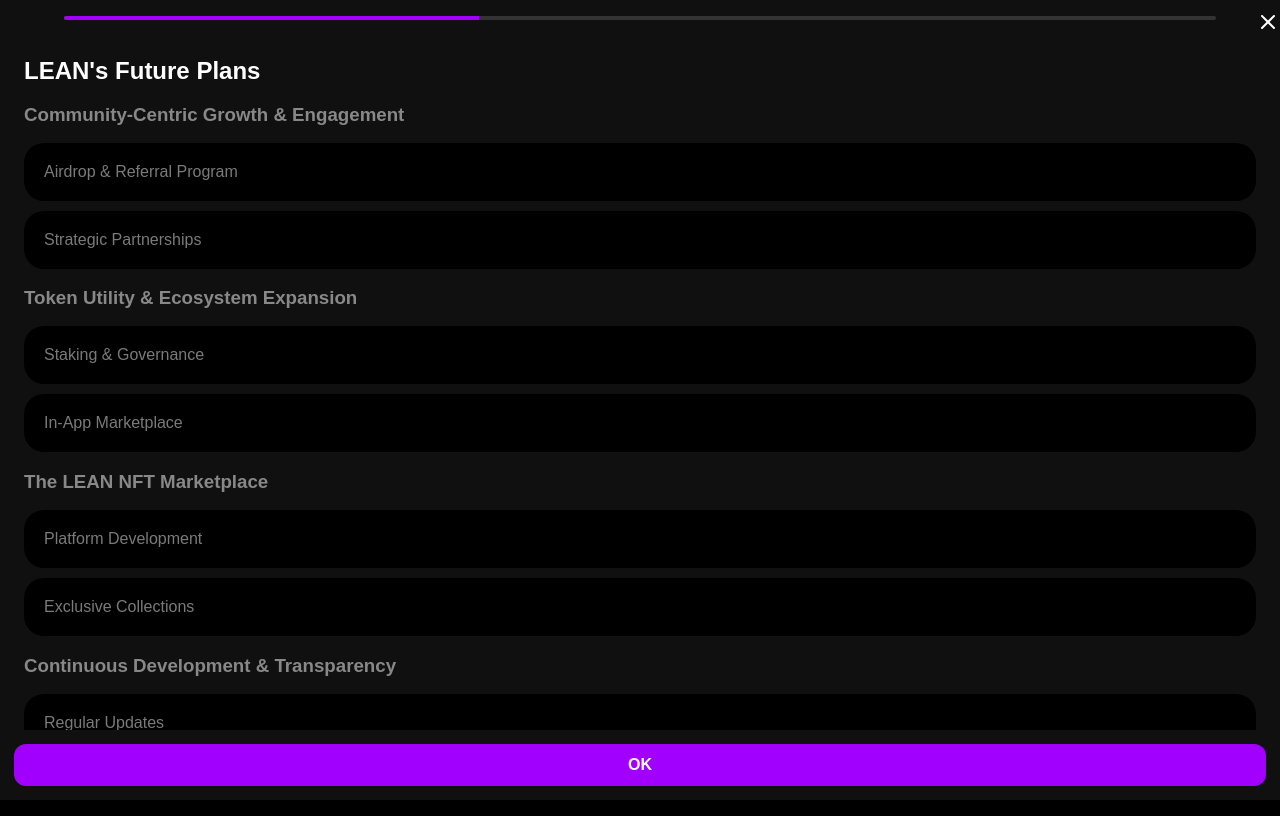
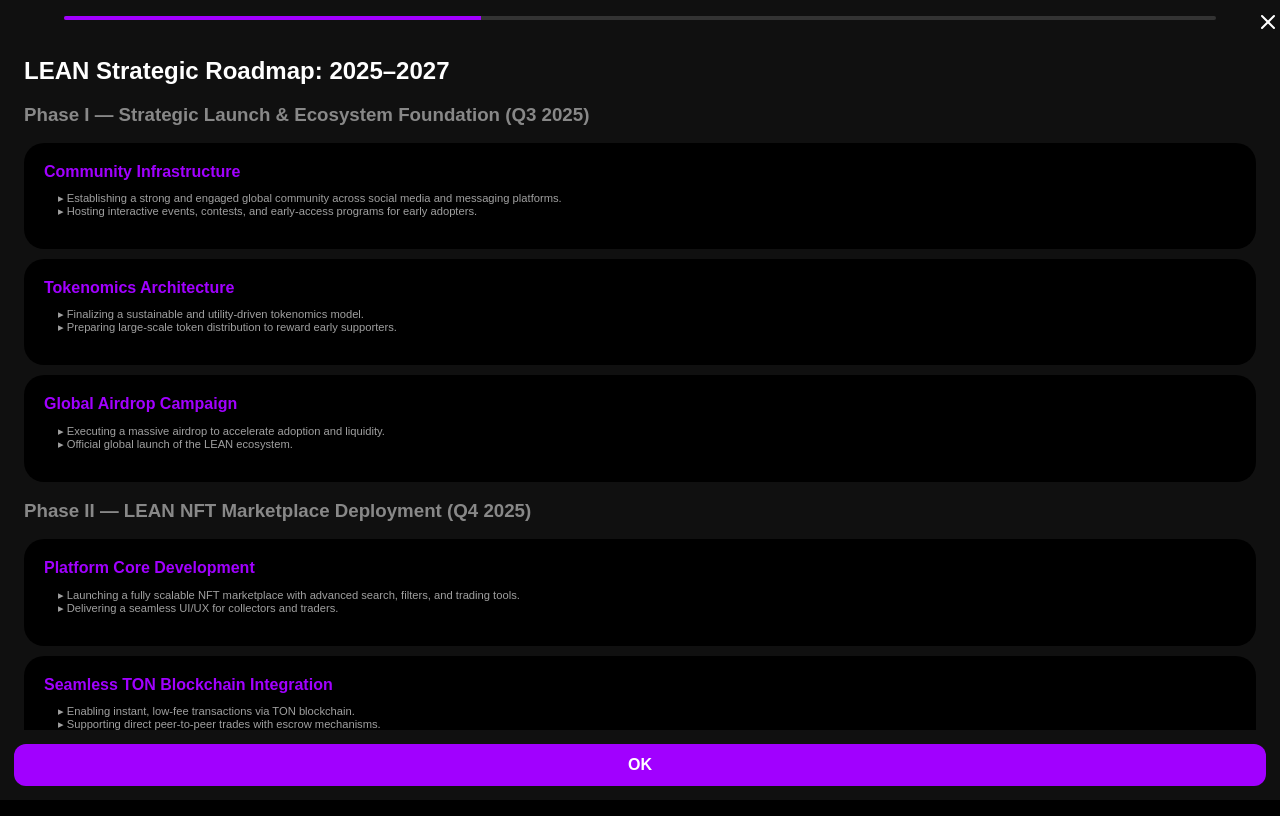
Before and after one commit to raintype13/taskgame, a Next.js app: page / in a window 1280 px wide. Built offline with nearby package versions, Linux system fonts and the light colour scheme.

Commit message:
updated plansmodalwithtimeline.tsx

```diff
--- a/components/PlansModalWithTimeline.tsx
+++ b/components/PlansModalWithTimeline.tsx
@@ -1,30 +1,43 @@
 import React, { useState, useEffect } from 'react';
-
-interface PlanItem {
-  title: string;
-  items: string[];
-}
 
 interface PlansModalProps {
   onClose: () => void;
 }
 
-const plansData: PlanItem[] = [
+const plansData = [
   {
-    title: 'Community-Centric Growth & Engagement',
-    items: ['Airdrop & Referral Program', 'Strategic Partnerships'],
+    title: 'Phase I — Strategic Launch & Ecosystem Foundation (Q3 2025)',
+    items: [
+      { subtitle: 'Community Infrastructure', description: '▸ Establishing a strong and engaged global community across social media and messaging platforms.\n▸ Hosting interactive events, contests, and early-access programs for early adopters.' },
+      { subtitle: 'Tokenomics Architecture', description: '▸ Finalizing a sustainable and utility-driven tokenomics model.\n▸ Preparing large-scale token distribution to reward early supporters.' },
+      { subtitle: 'Global Airdrop Campaign', description: '▸ Executing a massive airdrop to accelerate adoption and liquidity.\n▸ Official global launch of the LEAN ecosystem.' },
+    ],
   },
   {
-    title: 'Token Utility & Ecosystem Expansion',
-    items: ['Staking & Governance', 'In-App Marketplace'],
+    title: 'Phase II — LEAN NFT Marketplace Deployment (Q4 2025)',
+    items: [
+      { subtitle: 'Platform Core Development', description: '▸ Launching a fully scalable NFT marketplace with advanced search, filters, and trading tools.\n▸ Delivering a seamless UI/UX for collectors and traders.' },
+      { subtitle: 'Seamless TON Blockchain Integration', description: '▸ Enabling instant, low-fee transactions via TON blockchain.\n▸ Supporting direct peer-to-peer trades with escrow mechanisms.' },
+      { subtitle: 'Exclusive High-Value Collections', description: '▸ Partnering with top-tier artists, brands, and creators for limited-edition NFT drops.\n▸ Expanding token utility through collaborations with gaming and metaverse projects.' },
+      { subtitle: 'Targeted Global Marketing', description: '▸ Running high-impact marketing campaigns in global crypto hubs.\n▸ Onboarding professional traders and NFT investors.' },
+    ],
   },
   {
-    title: 'The LEAN NFT Marketplace',
-    items: ['Platform Development', 'Exclusive Collections'],
+    title: 'Phase III — Expansion, Utility & Interoperability (Q1–Q2 2026)',
+    items: [
+      { subtitle: 'AI-Powered NFT Experience', description: '▸ Integrating AI tools for personalized NFT recommendations and valuation analytics.\n▸ Introducing dynamic NFT royalties and adaptive metadata.' },
+      { subtitle: 'DeFi Integration', description: '▸ Launching LEAN Staking Pools for passive income generation.\n▸ Enabling NFT-backed lending and borrowing.' },
+      { subtitle: 'Cross-Chain Functionality', description: '▸ Expanding interoperability to Ethereum, Polygon, and BNB Chain.\n▸ Allowing cross-chain NFT transfers and swaps.' },
+      { subtitle: 'Marketplace 2.0', description: '▸ Adding auction systems, fractionalized NFTs, and premium creator accounts.' },
+    ],
   },
   {
-    title: 'Continuous Development & Transparency',
-    items: ['Regular Updates', 'Security & Audits'],
+    title: 'Phase IV — Metaverse & Global Ecosystem Scaling (Q3–Q4 2026 & Beyond)',
+    items: [
+      { subtitle: 'Metaverse Integration', description: '▸ Building immersive experiences where users can showcase, trade, and interact with NFTs in 3D worlds.\n▸ Partnering with leading metaverse platforms to create LEAN virtual districts.' },
+      { subtitle: 'Brand & IP Collaborations', description: '▸ Securing licensing deals with global brands, entertainment studios, and sports franchises.\n▸ Launching co-branded NFT collections tied to real-world events.' },
+      { subtitle: 'Global Presence & Web3 Leadership', description: '▸ Expanding LEAN into new regions with localized support.\n▸ Establishing LEAN as a top-tier NFT & Web3 brand recognized worldwide.' },
+    ],
   },
 ];
 
@@ -32,18 +45,22 @@ const PlansModalWithTimeline: React.FC<PlansModalProps> = ({ onClose }) => {
   const [progress, setProgress] = useState(0);
 
   useEffect(() => {
-    const totalTime = 15000; // 15 секунд
-    const stepTime = totalTime / 100; // время одного шага (150 мс)
-    let current = 0;
+    // Длительность таймера 15 секунд, как в вашем оригинальном коде
+    const totalTime = 15000;
+    const intervalTime = 50;
+    const steps = totalTime / intervalTime;
+    const stepSize = 100 / steps;
 
     const timer = setInterval(() => {
-      current += 1;
-      setProgress(current);
-      if (current >= 100) {
-        clearInterval(timer);
-        onClose();
-      }
-    }, stepTime);
+      setProgress((prev) => {
+        if (prev >= 100) {
+          clearInterval(timer);
+          onClose();
+          return 100;
+        }
+        return prev + stepSize;
+      });
+    }, intervalTime);
 
     return () => clearInterval(timer);
   }, [onClose]);
@@ -56,9 +73,7 @@ const PlansModalWithTimeline: React.FC<PlansModalProps> = ({ onClose }) => {
             <div className="progress-bar" style={{ width: `${progress}%` }}></div>
           </div>
           <button className="close-btn" onClick={onClose}>
-            <svg xmlns="http://www.w3.org/2000/svg" width="24" height="24"
-              viewBox="0 0 24 24" fill="none" stroke="currentColor"
-              strokeWidth="2" strokeLinecap="round" strokeLinejoin="round">
+            <svg xmlns="http://www.w3.org/2000/svg" width="24" height="24" viewBox="0 0 24 24" fill="none" stroke="currentColor" strokeWidth="2" strokeLinecap="round" strokeLinejoin="round">
               <line x1="18" y1="6" x2="6" y2="18"></line>
               <line x1="6" y1="6" x2="18" y2="18"></line>
             </svg>
@@ -66,18 +81,30 @@ const PlansModalWithTimeline: React.FC<PlansModalProps> = ({ onClose }) => {
         </div>
 
         <div className="plans-modal-body">
-          <h2 className="modal-title">LEAN&apos;s Future Plans</h2>
+          <h2 className="modal-title">LEAN Strategic Roadmap: 2025–2027</h2>
           {plansData.map((section, sectionIndex) => (
             <div key={sectionIndex} style={{ marginBottom: '16px' }}>
               <h3 className="plan-section-title">{section.title}</h3>
               {section.items.map((item, itemIndex) => (
                 <div key={itemIndex} className="list-item-custom">
-                  <div className="item-circle"></div>
-                  <div className="item-text">{item}</div>
+                  <strong className="roadmap-subtitle">{item.subtitle}</strong>
+                  <p className="roadmap-description">
+                    {item.description.split('\n').map((line, lineIndex) => (
+                      <React.Fragment key={lineIndex}>
+                        {line}
+                        <br />
+                      </React.Fragment>
+                    ))}
+                  </p>
                 </div>
               ))}
             </div>
           ))}
+
+          <div className="modal-contacts">
+            <p className="contact-item">Support: <a href="https://t.me/LEANcup_Supportbot">@LEANcup_Supportbot</a></p>
+            <p className="contact-item">Partnerships: <a href="mailto:a78057477@gmail.com">a78057477@gmail.com</a></p>
+          </div>
         </div>
 
         <div className="plans-modal-footer">
```
